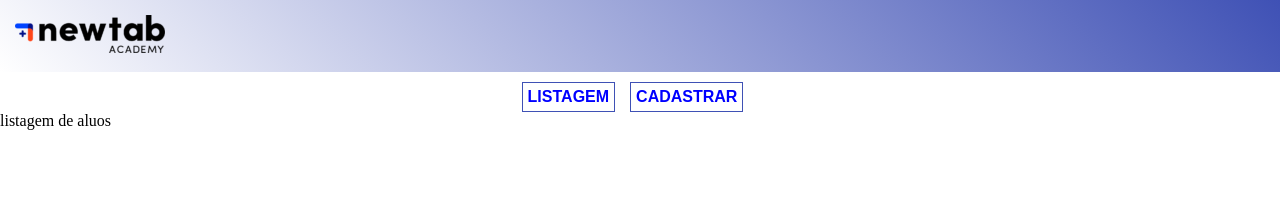
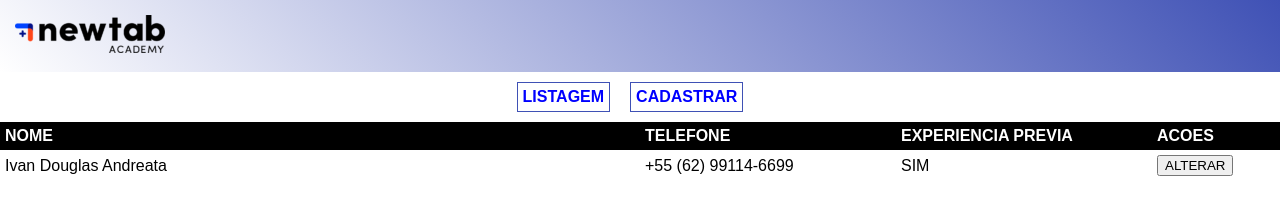
Before and after one commit to idandreata/Projetoguiado, a plain HTML site: page index.html in a window 1280 px wide. Drawn offline with Linux system fonts and the light colour scheme.

Commit message:
Start 1.0

```diff
--- a/index.html
+++ b/index.html
@@ -16,15 +16,46 @@
     <section class="menu">
         <a href="index.html">
             LISTAGEM
-    </a>
+        </a>
         <a href="form.html">
             CADASTRAR
-    </a>
+        </a>
     </section>
+    <table class="lista">
+        <tr>
+            <td style="width: 50%">
+                NOME
+            </td>
+            <td style="width: 20%">
+                TELEFONE
+            </td>
+            <td style="width: 20%">
+                EXPERIENCIA PREVIA
+            </td>
+            <td style="width: 10%">
+                ACOES
+            </td>
+        </tr>
+        <tr>
+            <td>
+                Ivan Douglas Andreata
+            </td>
+            <td>
+                +55 (62) 99114-6699
+            </td>
+            <td>
+                SIM
+            </td>
+            <td>
+                <button>
+                    ALTERAR
+                </button>
+            </td>
+        </tr>
+    </table>
     <section>
 
     </section>
-    listagem de aluos
 
 </body>
 
--- /dev/null
+++ b/list.css
@@ -0,0 +1,15 @@
+.lista {
+    width: 100%;
+    border-spacing: 0;
+}
+
+.lista td:nth-child(1) {
+    vertical-align: top;
+    background-color: black;
+    color: white;
+    font-weight: bold;
+}
+
+.lista tr td {
+    padding: 5px;
+}
--- a/style.css
+++ b/style.css
@@ -1,5 +1,6 @@
 body {
     margin: 0px;
+    font-family: arial;
 }
 
 .cabecalho {
@@ -10,15 +11,31 @@ body {
 .menu {
     display: flex;
     justify-content: center;
-    margin-top: 10px;
+    margin-top: 15px 0px;
+    padding: 10px;
 }
 
 .menu a {
     text-decoration: none;
     font-weight: bold;
     color: blue;
-    margin-right: 15px;
-    font-family: arial;
+    margin-right: 20px;
     border: 1px solid #3f51b5;
     padding: 5px;
 }
+
+.lista {
+    width: 100%;
+    border-spacing: 0;
+}
+
+.lista tr:nth-child(1) {
+    vertical-align: top;
+    background-color: black;
+    color: white;
+    font-weight: bold;
+}
+
+.lista tr td {
+    padding: 5px;
+}
```
Also changed, not shown: form.html (+21 -11 lines).
